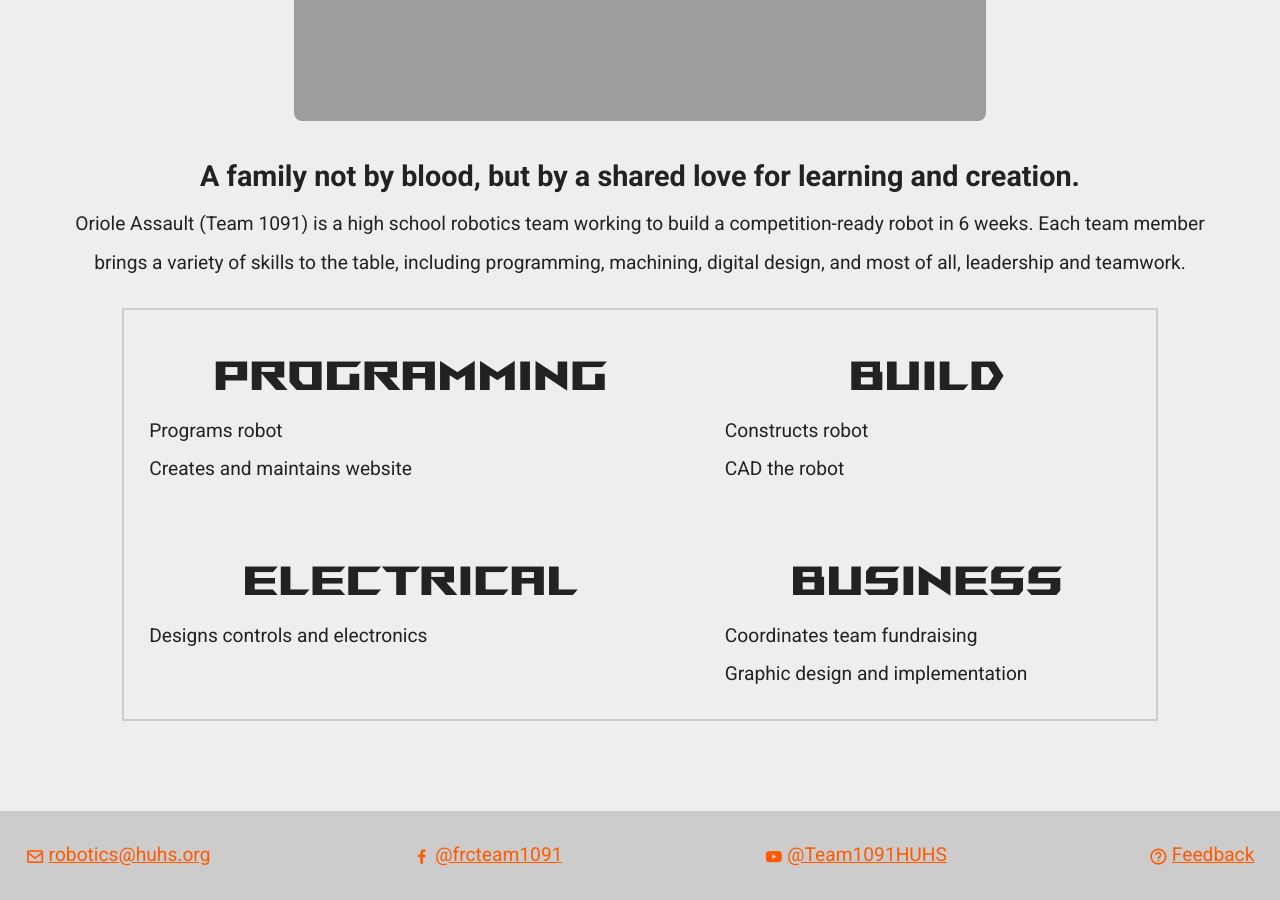
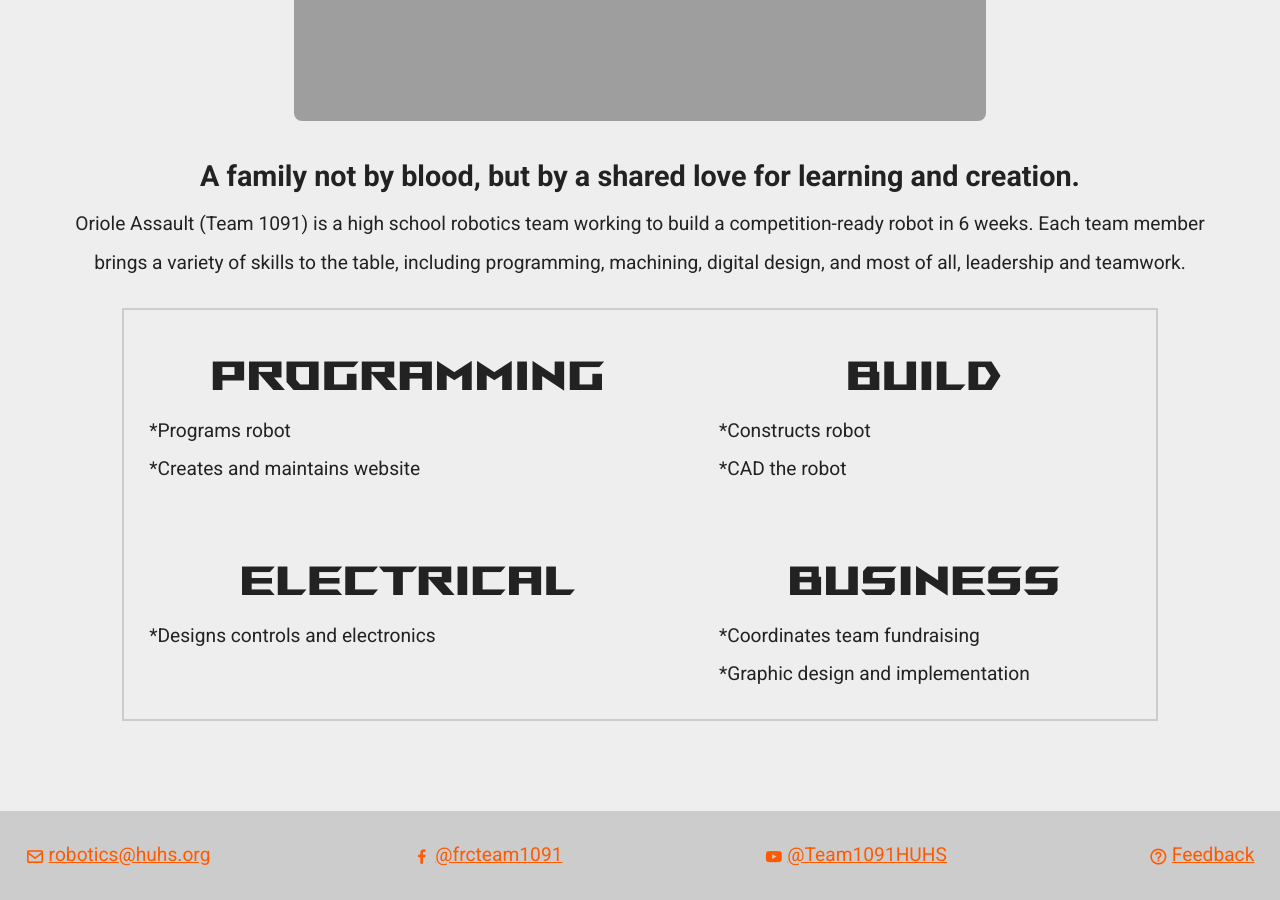
Before and after one commit to Team1091/team1091.github.io, a Jekyll site: the page built from index.html, in a window 1280 px wide and 900 px high, scrolled down 1003 px. Built offline with Jekyll 4.4.1, drawn with Linux system fonts in a browser that asks for light colours.

Commit message:
bullet points

```diff
--- a/index.html
+++ b/index.html
@@ -44,27 +44,27 @@
         <td>
             <h1>Programming</h1>
             <ul>
-                <li>Programs robot</li>
-                <li>Creates and maintains website</li>
+                <li>*Programs robot</li>
+                <li>*Creates and maintains website</li>
             </ul>
         </td>
         <td><h1>Build</h1>
             <ul>
-                <li>Constructs robot</li>
-                <li>CAD the robot</li>
+                <li>*Constructs robot</li>
+                <li>*CAD the robot</li>
             </ul>
         </td>
     </tr>
     <tr>
         <td><h1>Electrical</h1>
             <ul>
-                <li>Designs controls and electronics</li>
+                <li>*Designs controls and electronics</li>
             </ul>
         </td>
         <td><h1>Business</h1>
             <ul>
-                <li>Coordinates team fundraising</li>
-                <li>Graphic design and implementation</li>
+                <li>*Coordinates team fundraising</li>
+                <li>*Graphic design and implementation</li>
             </ul>
         </td>
     </tr>
```
